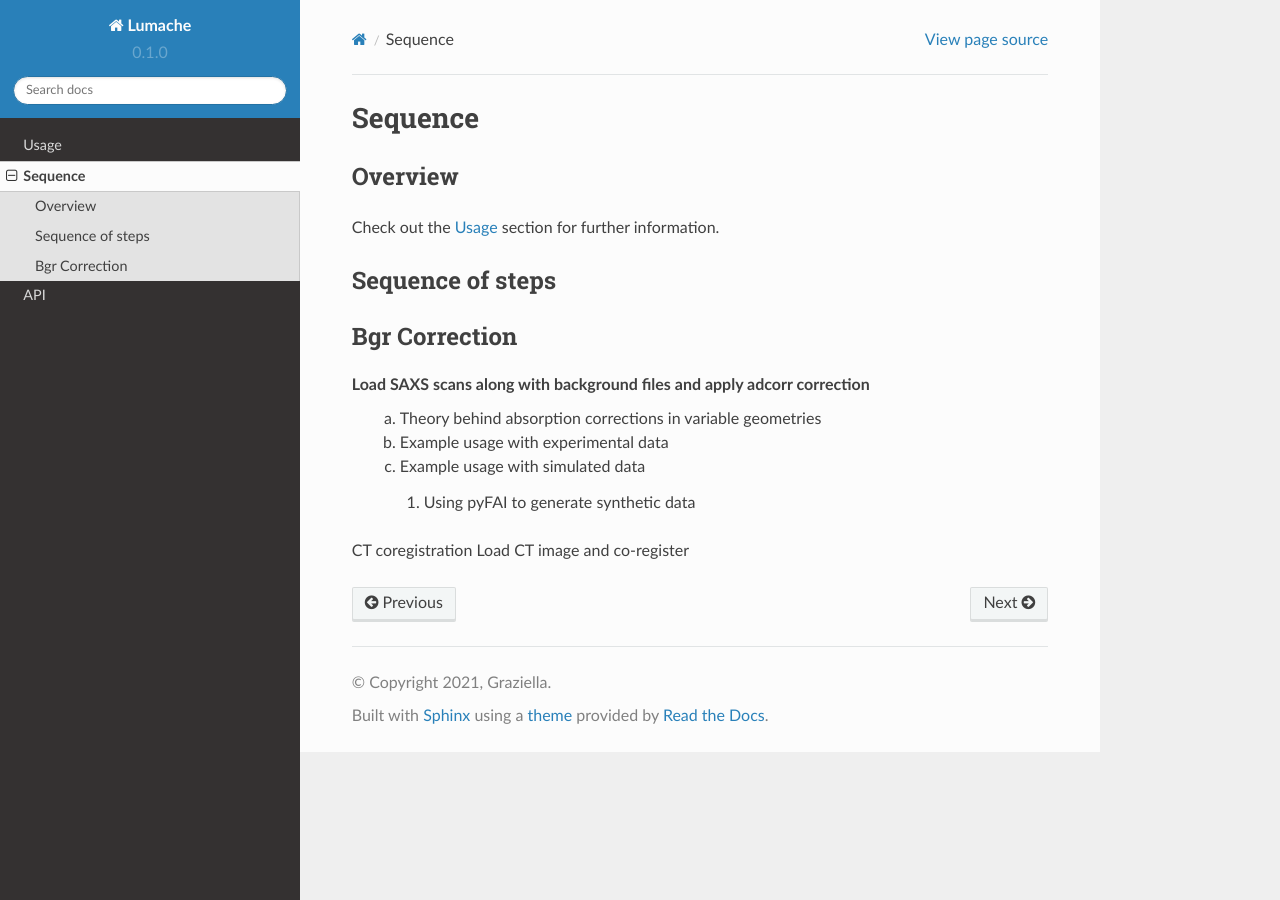
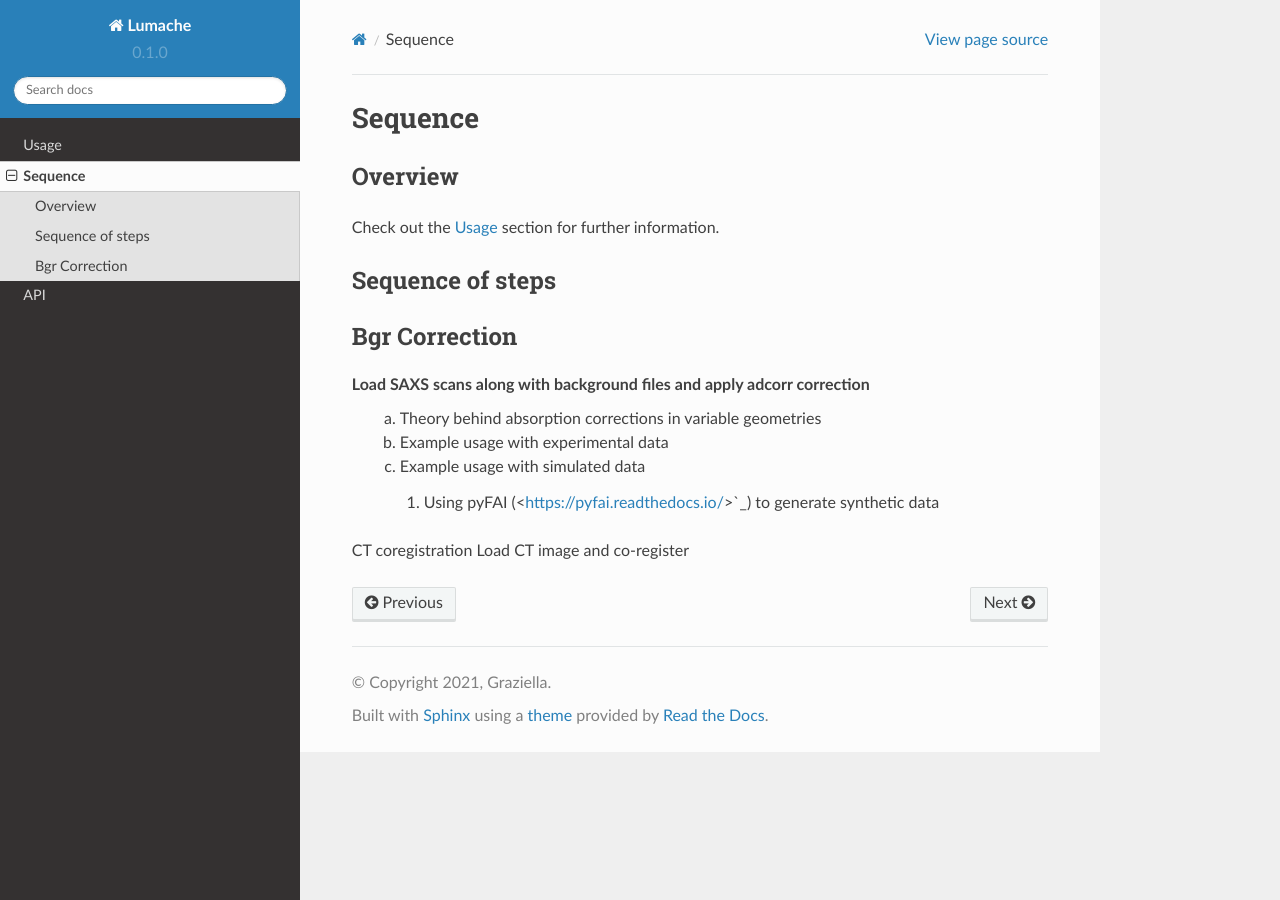
Before and after one commit to himadri111/saxs-docs-tutorial, a Sphinx documentation site: the page built from docs/source/sequence.rst, in a window 1280 px wide. Built offline with Sphinx 7.4.7 and the Read the Docs theme 2.0.0, drawn with Linux system fonts in a browser that asks for light colours; some of the changed lines change nothing that is shown.

Commit message:
Update sequence.rst

```diff
--- a/docs/source/sequence.rst
+++ b/docs/source/sequence.rst
@@ -16,7 +16,7 @@ Load SAXS scans along with background files and apply adcorr correction
   a. Theory behind absorption corrections in variable geometries
   b. Example usage with experimental data
   c. Example usage with simulated data
-    i. Using pyFAI to generate synthetic data
+    i. Using pyFAI (<https://pyfai.readthedocs.io/>`_) to generate synthetic data
 .. _ctcoreg:
 CT coregistration
 Load CT image and co-register
```
